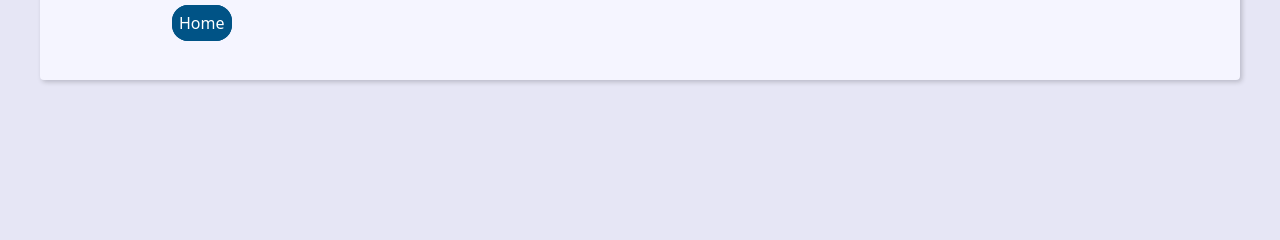
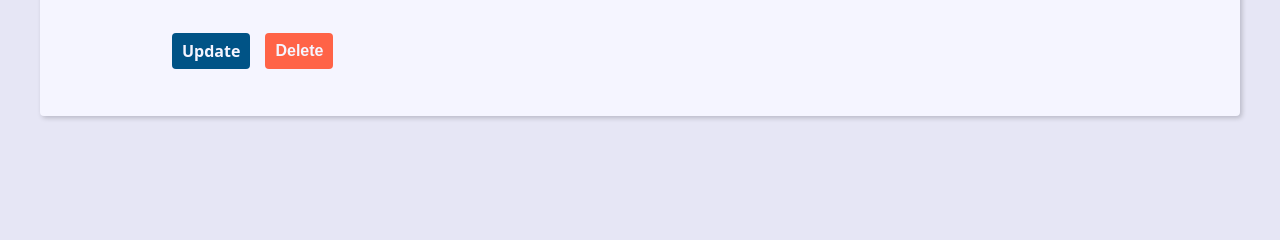
Before and after one commit to Rauan-pinheiro/fullstack-learning-path, a Django app: template programacao_estudos/curso_udemy_django/secao10/projeto-agenda-django/contact/templates/contact/contact.html in a window 1280 px wide. Shown: the part 507-747 px from the top of the page. Run offline with Django 5.2, Linux system fonts and the light colour scheme; the template is opened without the code that fills it, so the values that code supplies are empty; parts of the project's set-up code (start-up, migrations or seed data) failed here and were passed over.

Commit message:
Criando a view, url e template para delete (apagar contatos)

```diff
--- a/programacao_estudos/curso_udemy_django/secao10/projeto-agenda-django/base_static/global/css/style.css
+++ b/programacao_estudos/curso_udemy_django/secao10/projeto-agenda-django/base_static/global/css/style.css
@@ -313,11 +313,22 @@ svg {
   box-shadow: 0 0 5px var(--link-dark-color);
 }
 
-#button-index{
-  color: white;
-  background-color: var(--link-dark-color);
+.contact-links {
+  margin-block: calc(var(--small-font-size) * 2);
+  display: flex;
+  align-items: center;
+  gap: 0 var(--spacing);
+}
+
+.btn-link {
+  font-size: var(--small-font-size);
   text-decoration: none;
-  border: solid var(--link-dark-color);
-  border-radius: 1em;
-  padding: 4px;
+  font-weight: bold;
+  padding: 1rem;
+  display: block;
+  line-height: var(--small-font-size);
 }
+
+.btn-delete {
+  background: tomato;
+}
--- a/programacao_estudos/curso_udemy_django/secao10/projeto-agenda-django/contact/templates/contact/contact.html
+++ b/programacao_estudos/curso_udemy_django/secao10/projeto-agenda-django/contact/templates/contact/contact.html
@@ -14,9 +14,25 @@
         <p> <b>Description:</b> {{contact.description}} </p>
         <p> <b>Category:</b> {{contact.category.name}} </p>
 
-        <a href="{% url 'contact:index' %}" id="button-index">
-            Home
-        </a>
+        <div class="contact-links">
+            <a class="btn btn-link" href="{% url 'contact:update' contact.id %}">Update</a>
+
+            <form action="{% url 'contact:delete' contact.id %}" method="POST">
+                {% csrf_token %}
+
+                {% if confirmation == 'no' %}
+                    <input type="hidden" name="confirmation" value="yes">
+                    <button class="btn btn-link btn-delete" type="submit">Confirma?</button>
+
+                {% else %}
+                    <button class="btn btn-link btn-delete" type="submit">Delete</button>
+
+                {% endif %}
+
+
+            </form>
+
+        </div>
 
     </div>
 
--- a/programacao_estudos/curso_udemy_django/secao10/projeto-agenda-django/contact/urls.py
+++ b/programacao_estudos/curso_udemy_django/secao10/projeto-agenda-django/contact/urls.py
@@ -11,4 +11,5 @@ urlpatterns = [
     path('contact/<int:contact_id>/', views.contact, name='contact'),
     path('contact/create/', views.create, name='create'),
     path('contact/<int:contact_id>/update/', views.update, name='update'),
+    path('contact/<int:contact_id>/delete/', views.delete, name='delete'),
 ]
```
Also changed, not shown: programacao_estudos/curso_udemy_django/secao10/projeto-agenda-django/contact/views/contact_forms.py (+19 -0 lines).
